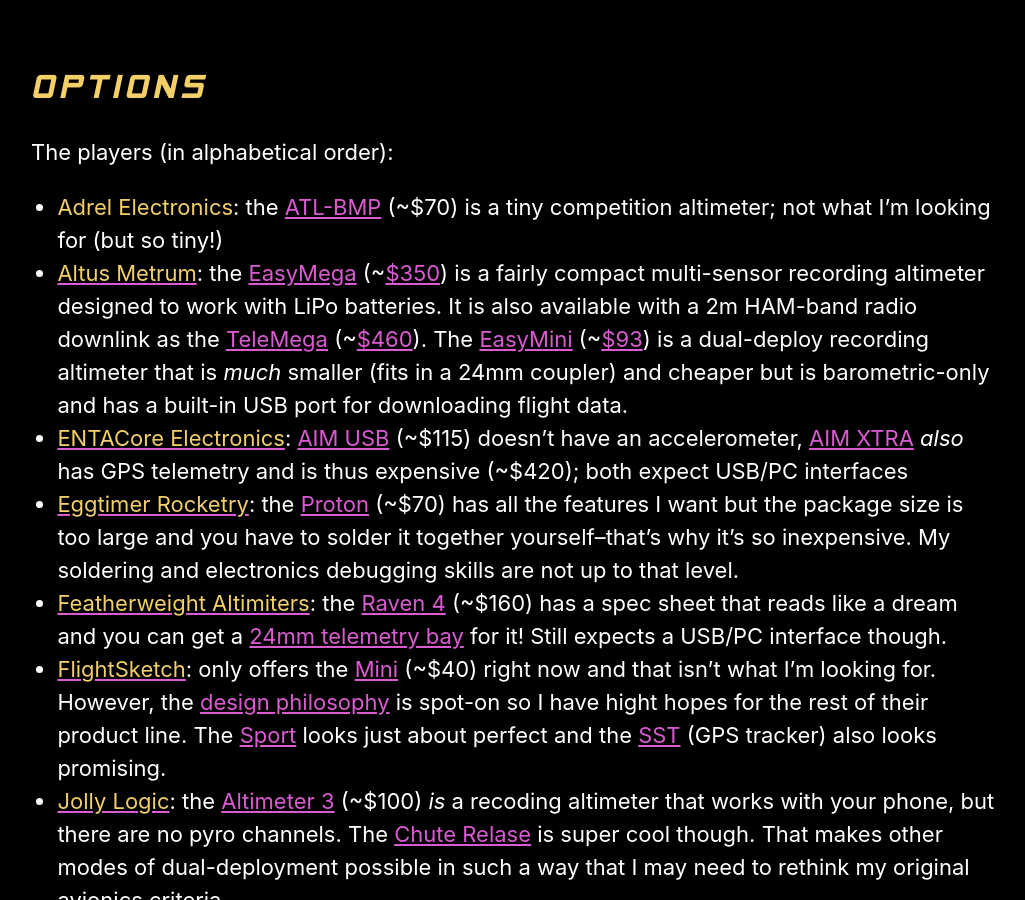
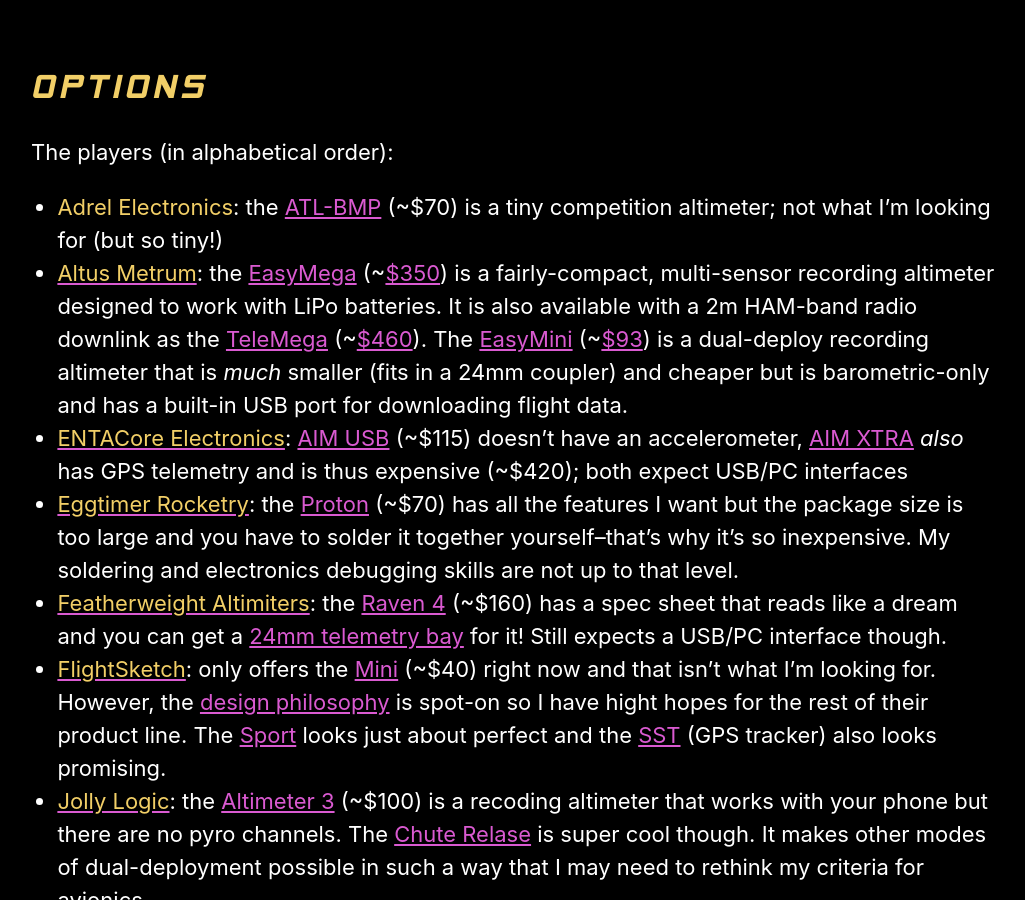
Before and after one commit to rocketlabdelta/rocketlabdelta.com, a Jekyll site: the page built from _posts/2020-02-14-altimiters-in-2020.md, in a window 1280 px wide and 900 px high, scrolled down 1217 px. Shown: the whole window, without its empty margins (125-1150 px from the left). Built offline with Jekyll 4.4.1, drawn with Linux system fonts in a browser that asks for light colours; some of the changed text lies outside the part shown.

Commit message:
Copy editing

```diff
--- a/_posts/2020-02-14-altimiters-in-2020.md
+++ b/_posts/2020-02-14-altimiters-in-2020.md
@@ -27,12 +27,12 @@
 The players (in alphabetical order):
 
 - **Adrel Electronics**: the [ATL-BMP][8] (~$70) is a tiny competition altimeter; not what I'm looking for (but so tiny!)
-- [**Altus Metrum**][9]: the [EasyMega][9a] (~[$350][9b]) is a fairly compact multi-sensor recording altimeter designed to work with LiPo batteries. It is also available with a 2m HAM-band radio downlink as the [TeleMega][9c] (~[$460][9d]). The [EasyMini][9e] (~[$93][9f]) is a dual-deploy recording altimeter that is _much_ smaller (fits in a 24mm coupler) and cheaper but is barometric-only and has a built-in USB port for downloading flight data.
+- [**Altus Metrum**][9]: the [EasyMega][9a] (~[$350][9b]) is a fairly-compact, multi-sensor recording altimeter designed to work with LiPo batteries. It is also available with a 2m HAM-band radio downlink as the [TeleMega][9c] (~[$460][9d]). The [EasyMini][9e] (~[$93][9f]) is a dual-deploy recording altimeter that is _much_ smaller (fits in a 24mm coupler) and cheaper but is barometric-only and has a built-in USB port for downloading flight data.
 - [**ENTACore Electronics**][10]: [AIM USB][10a] (~$115) doesn't have an accelerometer, [AIM XTRA][10b] _also_ has GPS telemetry and is thus expensive (~$420); both expect USB/PC interfaces
 - [**Eggtimer Rocketry**][11]: the [Proton][11a] (~$70) has all the features I want but the package size is too large and you have to solder it together yourself--that's why it's so inexpensive. My soldering and electronics debugging skills are not up to that level.
 - [**Featherweight Altimiters**][12]: the [Raven 4][12a] (~$160) has a spec sheet that reads like a dream and you can get a [24mm telemetry bay][12b] for it! Still expects a USB/PC interface though.
 - [**FlightSketch**][13]: only offers the [Mini][13a] (~$40) right now and that isn't what I'm looking for. However, the [design philosophy][13b] is spot-on so I have hight hopes for the rest of their product line. The [Sport][13c] looks just about perfect and the [SST][13d] (GPS tracker) also looks promising.
-- [**Jolly Logic**][14]: the [Altimeter 3][14a] (~$100) _is_ a recoding altimeter that works with your phone, but there are no pyro channels. The [Chute Relase][14b] is super cool though. That makes other modes of dual-deployment possible in such a way that I may need to rethink my original avionics criteria.
+- [**Jolly Logic**][14]: the [Altimeter 3][14a] (~$100) is a recoding altimeter that works with your phone but there are no pyro channels. The [Chute Relase][14b] is super cool though. It makes other modes of dual-deployment possible in such a way that I may need to rethink my criteria for avionics.
 - [**Marsa Systems**][15]: the Marsa33LHD (~$200) is a _very_ sophisticated flight computer--you can even get it ruggedized for $20 more--but it's really big (54mm diameter mounting tube) and is built for a USB/PC interface. [MarsaNet][15a] is a wireless (!) expansion module system (~$70/RX--up to 2, ~$50/TX) that adds more pyro channels--this is kind of crazy but a cool idea.
 - [**Missile Works**][16]: the [RRC3][16a] (~[$70][16b]-[$80][16c]) and [RRC2+][16d] (~[$45][16e]) are barometric-only with an "old-school" vibe. The RRC3 is a recording altimeter and it can also be used with their [telemetry packages][16f] to transmit live data to a ground station.
 - [**PerfectFlite**][17]: the [StratoLoggerCF][17a] (~$70) is a small, barometric-only, dual-deploy, recording altimeter. It requires a [separate USB adapter][17b] (~$30) to download the data to a PC.
```
Also changed, not shown: other parts of _posts/2020-02-14-altimiters-in-2020.md (+1 -1 lines).
